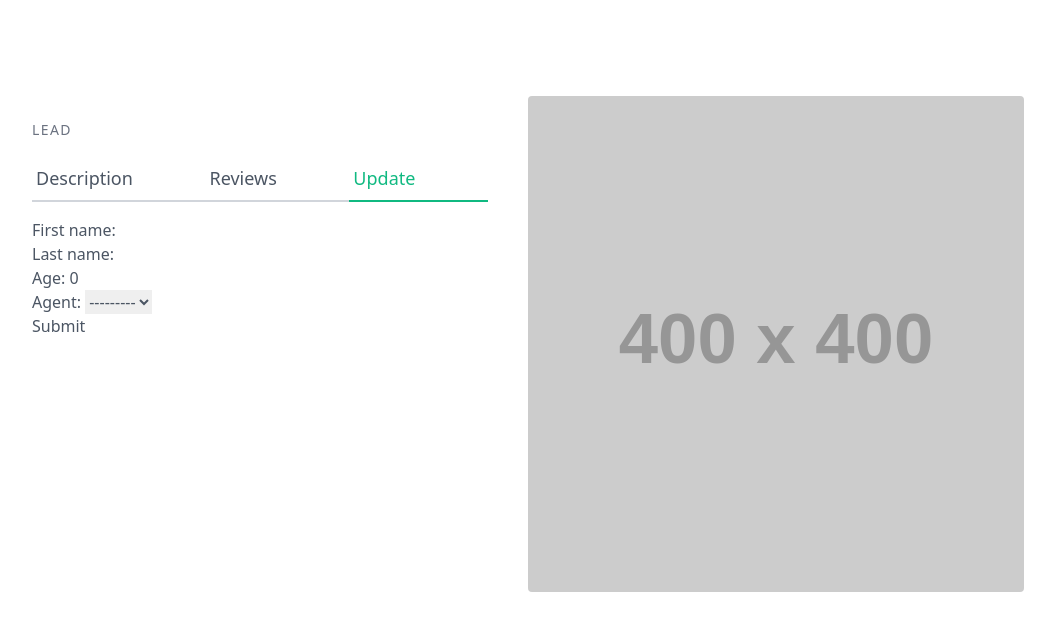
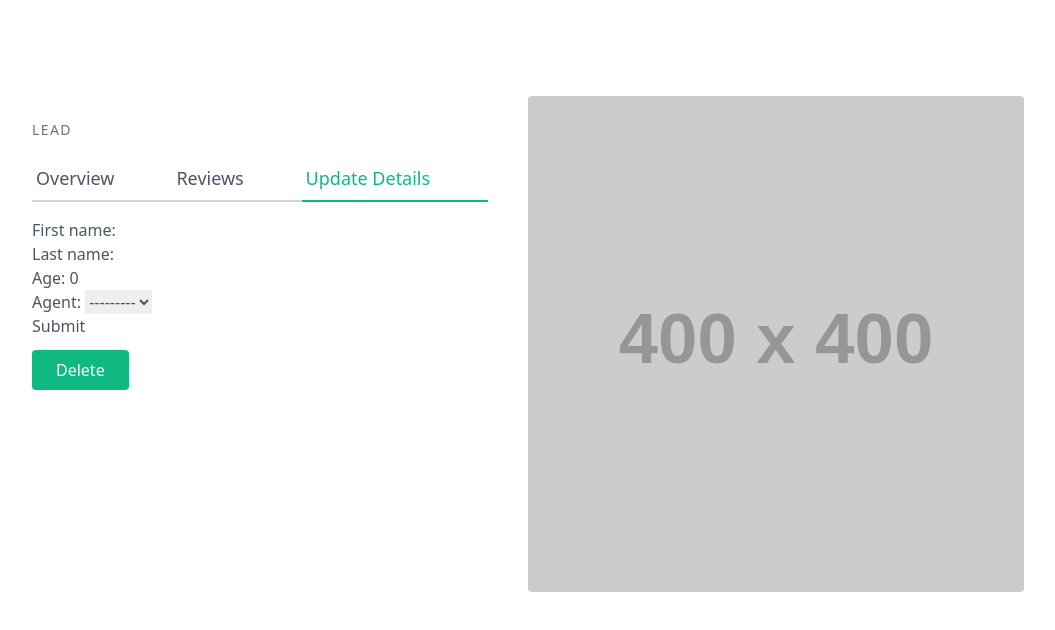
Before and after one commit to mostlyAditya/Customer-Relationship-Management, a Django app: template templates/lead_update.html in a window 1280 px wide. Shown: the part 80-710 px from the top of the page, without its empty margins (112-1167 px from the left). Run offline with Django 3.2, Linux system fonts and the light colour scheme; the template is opened without the code that fills it: values that come from a table or form of the project are taken from there, others are empty; grey boxes labelled with a size stand in for pictures from a placeholder-image service; some libraries are stand-ins or nearby versions.

Commit message:
Update and delete Created

```diff
--- a/templates/lead_update.html
+++ b/templates/lead_update.html
@@ -9,10 +9,12 @@
                 {{ lead.first_name }} {{ lead.last_name }}
             </h1>
             <div class="flex mb-4">
-              <a class="flex-grow border-b-2 border-gray-300 py-2 text-lg px-1">Description</a>
+              <a href="{% url 'leads:lead-detail' lead.pk %}" class="flex-grow border-b-2 border-gray-300 py-2 text-lg px-1">
+                  Overview
+              </a>
               <a class="flex-grow border-b-2 border-gray-300 py-2 text-lg px-1">Reviews</a>
               <a href="{% url 'leads:lead-update' lead.pk  %}" class="flex-grow text-green-500 border-b-2 border-green-500 py-2 text-lg px-1">
-                  Update
+                  Update Details
               </a>
             </div>
               <form method="post">
@@ -20,6 +22,9 @@
                 {{ form.as_p}}
                   <button type="submit">Submit</button>
               </form>
+              <button class="mt-3 flex-1 text-white bg-green-500 border-0 py-2 px-6 focus:outline-none hover:bg-blue-600 rounded">
+                  Delete
+              </button>
           </div>
           <img alt="ecommerce" class="lg:w-1/2 w-full lg:h-auto h-64 object-cover object-center rounded" src="https://dummyimage.com/400x400">
         </div>
```
Also changed, not shown: templates/lead_detail.html (+7 -5 lines).
